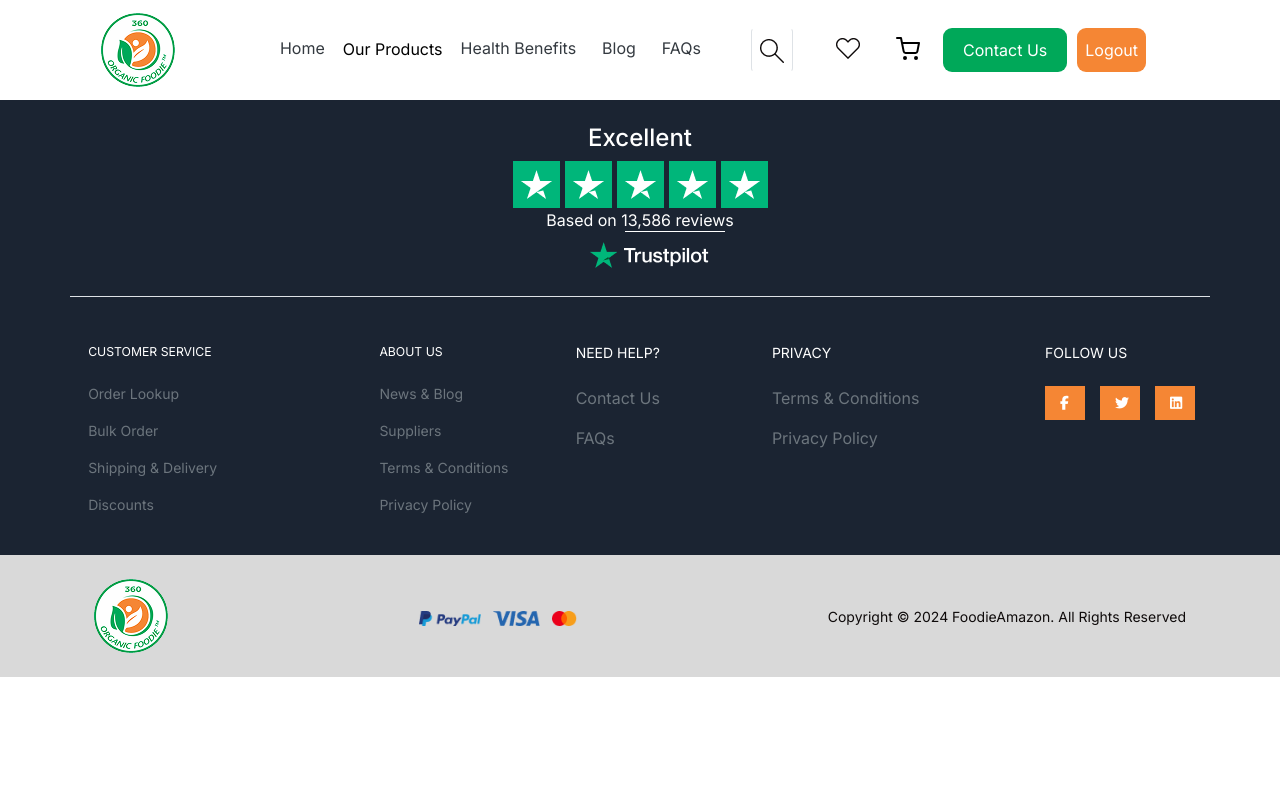
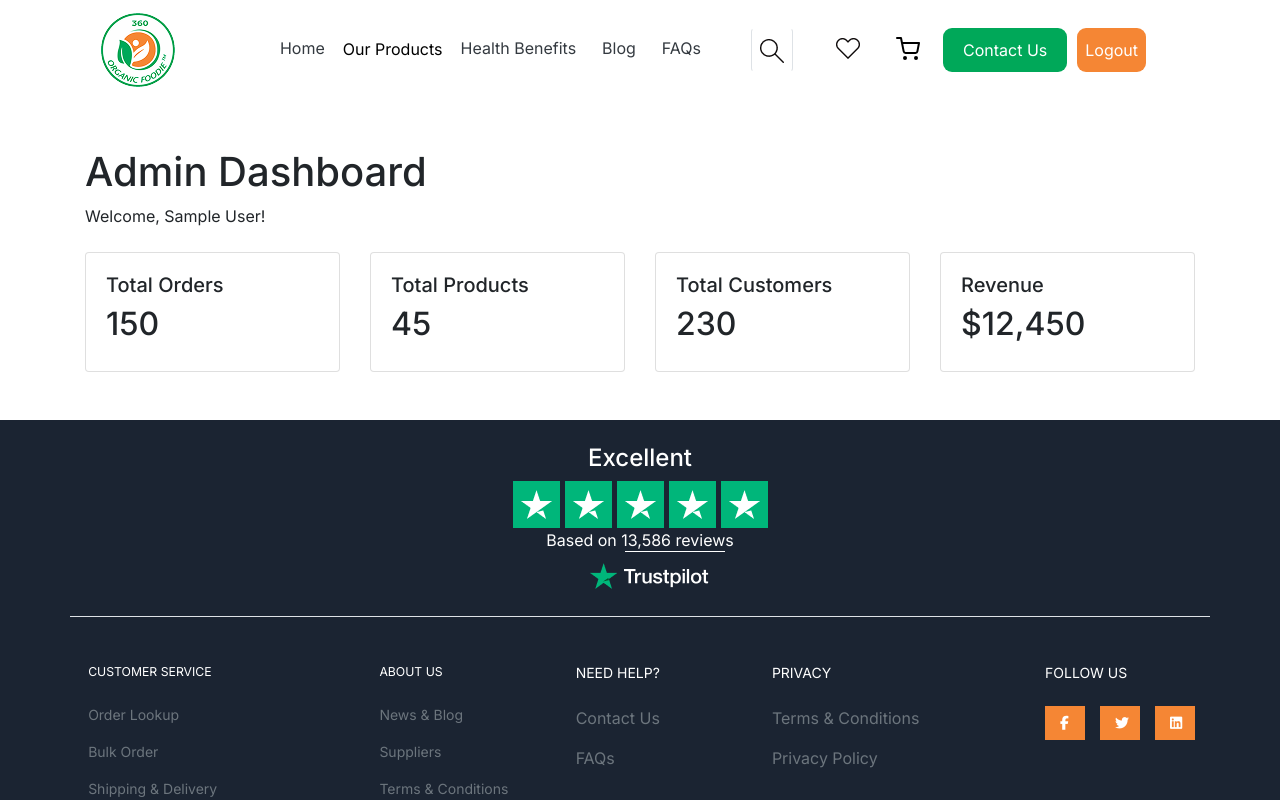
Before and after one commit to Finneyd16/Food-Amazon-Ecommerce, a React (Vite) app in the folder project/: page /admin/dashboard in a window 1280 px wide. Shown: the top 800 px of the page. Built offline with nearby package versions, Linux system fonts and the light colour scheme; sample sign-in values are in the browser's storage; a web font is replaced by a local one.

Commit message:
feat: worked on admin page

```diff
--- /dev/null
+++ b/project/src/Components/ProtectedRoute.jsx
@@ -0,0 +1,29 @@
+import { Navigate } from "react-router-dom";
+import { useAuth } from "../context/AuthContext";
+
+export function AdminRoute({ children }) {
+  const { user, loading } = useAuth();
+
+  if (loading) {
+    return (
+      <div className="min-h-screen flex items-center justify-center">
+        <div className="text-xl">Loading...</div>
+      </div>
+    );
+  }
+
+  if (!user) {
+    // Not logged in - redirect to login
+    // alert("Please login to access admin area");
+    return <Navigate to="/login" replace />;
+  }
+
+  if (!user.isAdmin) {
+    // Logged in but not admin - redirect to home
+    // alert("Access denied. Admin only.");
+    return <Navigate to="/" replace />;
+  }
+
+  // Is admin - show the page
+  return children;
+}
--- a/project/src/Display.jsx
+++ b/project/src/Display.jsx
@@ -2,20 +2,21 @@ import React from "react";
 import { BrowserRouter, Routes, Route, useLocation } from "react-router-dom";
 import Header from "./Components/Header";
 import Footer from "./Components/Footer";
-import ScrollToTop from "./Components/scrollToTop.jsx";
+import ScrollToTop from "./Components/ScrollToTop.jsx";
 import Landing from "./Pages/Landing";
 import Login from "./Pages/Login.jsx";
 import OrdersGrid from "./Components/Bulkorder.jsx";
-import ORDERNOW from "./Pages/Ordernow.jsx";
+import OrderNow from "./Pages/OrderNow.jsx";
 import Register from "./Pages/Register.jsx";
 import Carts from "./Pages/Carts.jsx";
 import Checkout from "./Pages/Checkout.jsx";
 import OurProducts from "./Pages/OurProducts.jsx";
 import Verify from "./Pages/Verify";
+import { AdminRoute } from "./Components/ProtectedRoute";
+import AdminDashboard from "./Pages/Admin/AdminDashboard";
 
 const Layout = () => {
   const location = useLocation();
-
 
   const hideOn = ["/Login", "/login", "/Register"];
 
@@ -31,13 +32,13 @@ const Layout = () => {
         <Route path="/" element={<Landing />} />
         <Route path="/Login" element={<Login />} />
         <Route path="/OrdersGrid" element={<OrdersGrid />} />
-        <Route path="/ORDERNOW/:id" element={<ORDERNOW />} />
+        <Route path="/OrderNow/:id" element={<OrderNow />} />
         <Route path="/Register" element={<Register />} />
         <Route path="/Carts" element={<Carts />} />
         <Route path="/checkout" element={<Checkout />} />
         <Route path="/OurProducts" element={<OurProducts />} />
         <Route path="/verify" element={<Verify />} />
-
+        <Route path="/admin/dashboard" element={<AdminRoute><AdminDashboard/></AdminRoute>} />
       </Routes>
 
       {!hideLayout && <Footer />}
--- /dev/null
+++ b/project/src/Pages/Admin/AdminDashboard.jsx
@@ -0,0 +1,52 @@
+import { useAuth } from "../../context/AuthContext";
+
+function AdminDashboard() {
+  const { user } = useAuth();
+
+  return (
+    <div className="container my-5">
+      <h1>Admin Dashboard</h1>
+      <p>Welcome, {user.name}!</p>
+
+      <div className="row mt-4">
+        <div className="col-md-3">
+          <div className="card">
+            <div className="card-body">
+              <h5>Total Orders</h5>
+              <h2>150</h2>
+            </div>
+          </div>
+        </div>
+
+        <div className="col-md-3">
+          <div className="card">
+            <div className="card-body">
+              <h5>Total Products</h5>
+              <h2>45</h2>
+            </div>
+          </div>
+        </div>
+
+        <div className="col-md-3">
+          <div className="card">
+            <div className="card-body">
+              <h5>Total Customers</h5>
+              <h2>230</h2>
+            </div>
+          </div>
+        </div>
+
+        <div className="col-md-3">
+          <div className="card">
+            <div className="card-body">
+              <h5>Revenue</h5>
+              <h2>$12,450</h2>
+            </div>
+          </div>
+        </div>
+      </div>
+    </div>
+  );
+}
+
+export default AdminDashboard;
```
